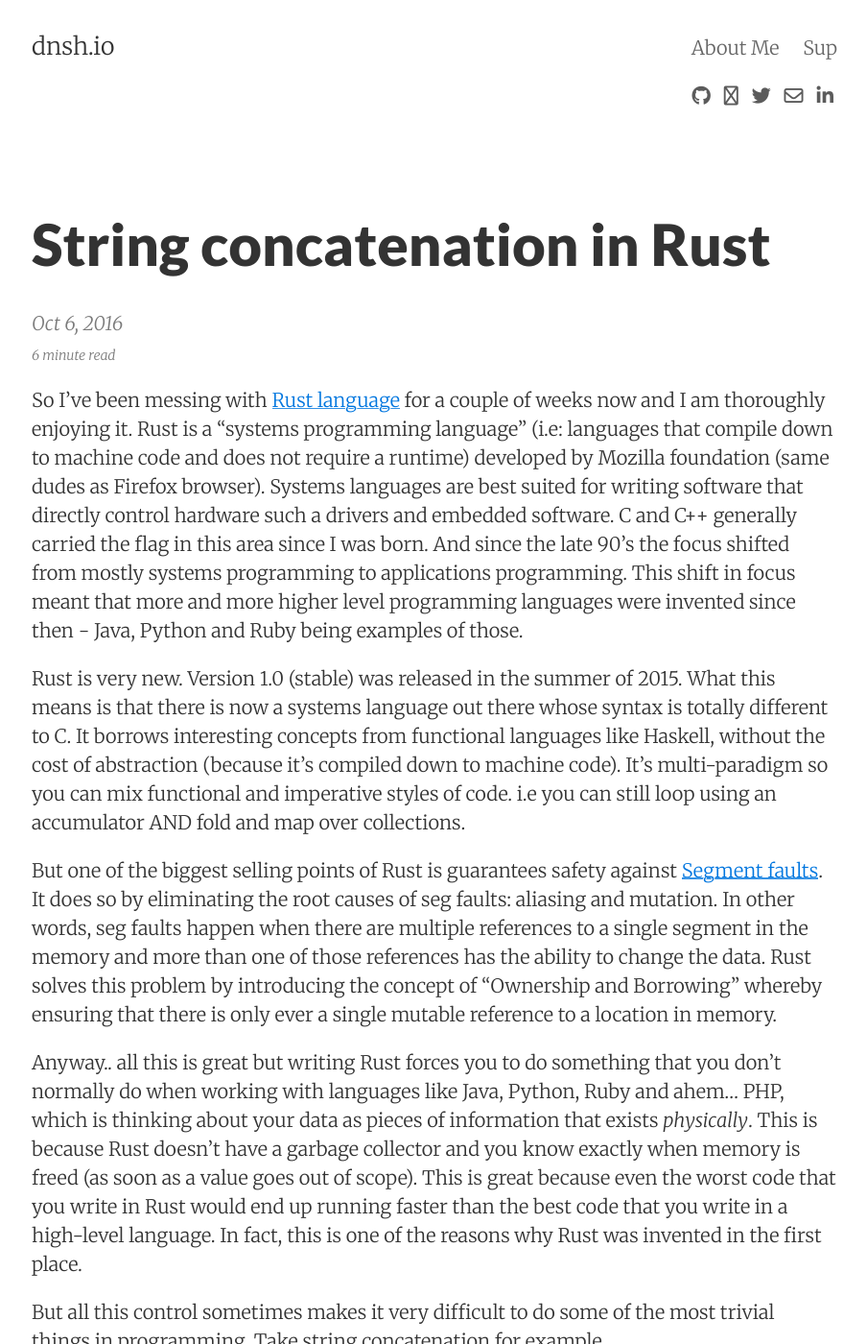
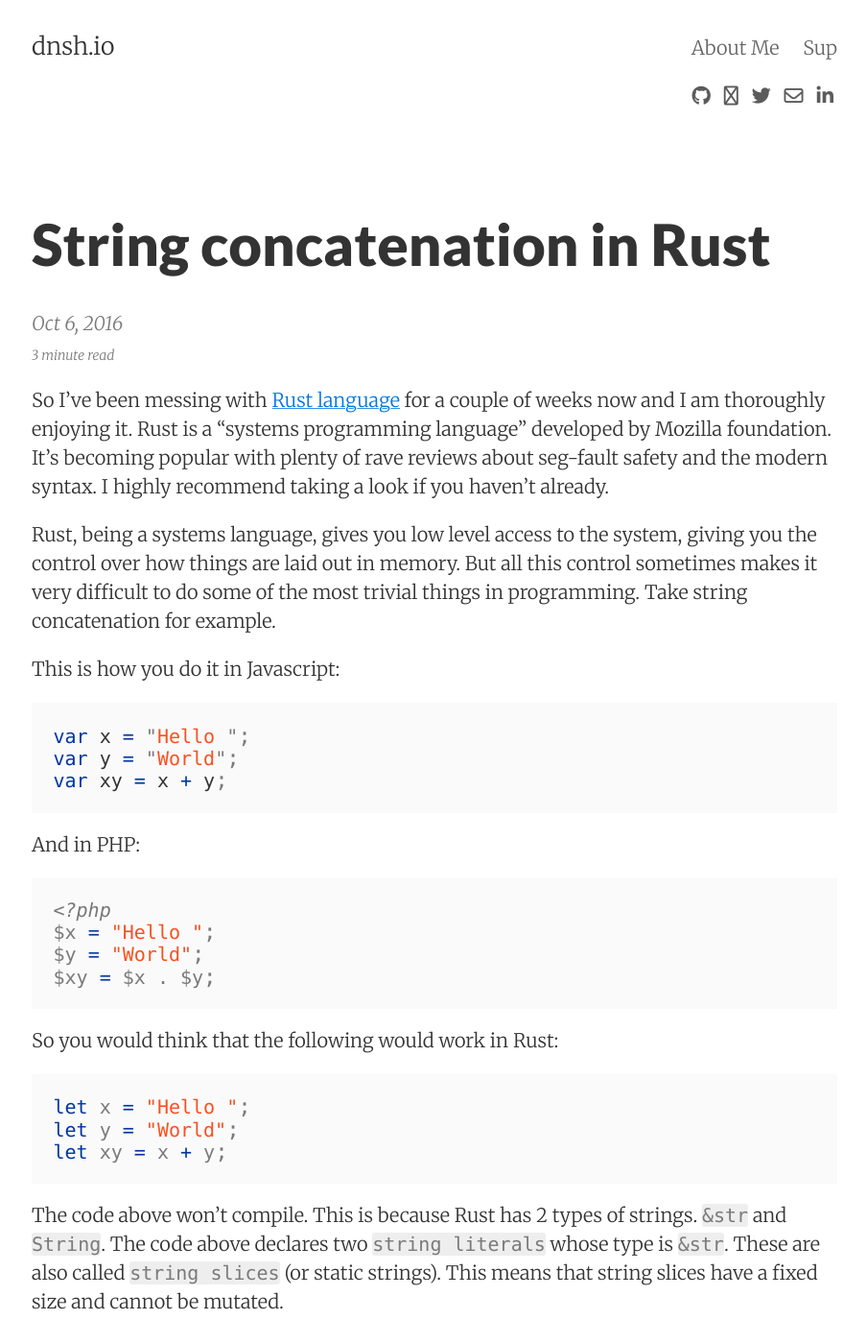
Before and after one commit to dnshio/dnshio.github.io, a Jekyll site: the page built from _posts/2016-10-06-string-concatenation-in-rust-is-not-tivial.md, in a window 1280 px wide and 1400 px high. Shown: the whole window at 96% size, without its empty margins (187-1091 px from the left). Built offline with Jekyll 4.4.1, drawn with Linux system fonts in a browser that asks for light colours; nearby versions of some CDN libraries; comment, search, counter and statistics services are not loaded; some of the changed text lies outside the part shown.

Commit message:
Edited rust article

```diff
--- a/_posts/2016-10-06-string-concatenation-in-rust-is-not-tivial.md
+++ b/_posts/2016-10-06-string-concatenation-in-rust-is-not-tivial.md
@@ -8,32 +8,12 @@ tags: [programming, rust]
 mathjax:
 ---
 So I've been messing with [Rust language](https://www.rust-lang.org) for a couple of weeks now and I am thoroughly enjoying
-it. Rust is a "systems programming language" (i.e: languages that compile down to machine code and does not require a runtime)
-developed by Mozilla foundation (same dudes as Firefox browser). Systems languages are best suited for writing software that
-directly control hardware such a drivers and embedded software. C and C++ generally carried the flag in this area since I
-was born. And since the late 90's the focus shifted from mostly systems programming to applications programming. This shift
-in focus meant that more and more higher level programming languages were invented since then - Java, Python and Ruby being
-examples of those.
+it. Rust is a "systems programming language" developed by Mozilla foundation. It's becoming popular with plenty of rave reviews
+about seg-fault safety and the modern syntax. I highly recommend taking a look if you haven't already.
 
-Rust is very new. Version 1.0 (stable) was released in the summer of 2015. What this means is that there is now a systems
-language out there whose syntax is totally different to C. It borrows interesting concepts from functional languages like
-Haskell, without the cost of abstraction (because it's compiled down to machine code). It's multi-paradigm so you can mix
-functional and imperative styles of code. i.e you can still loop using an accumulator AND fold and map over collections.
-
-But one of the biggest selling points of Rust is guarantees safety against [Segment faults](http://stackoverflow.com/questions/2346806/what-is-a-segmentation-fault).
-It does so by eliminating the root causes of seg faults: aliasing and mutation. In other words, seg faults happen when
-there are multiple references to a single segment in the memory and more than one of those references has the ability to
-change the data. Rust solves this problem by introducing the concept of "Ownership and Borrowing" whereby ensuring that
-there is only ever a single mutable reference to a location in memory.
-
-Anyway.. all this is great but writing Rust forces you to do something that you don't normally do when working with languages
-like Java, Python, Ruby and ahem... PHP, which is thinking about your data as pieces of information that exists *physically*.
-This is because Rust doesn't have a garbage collector and you know exactly when memory is freed (as soon as a value goes
-out of scope). This is great because even the worst code that you write in Rust would end up running faster than the best
-code that you write in a high-level language. In fact, this is one of the reasons why Rust was invented in the first place.
-
-But all this control sometimes makes it very difficult to do some of the most trivial things in programming. Take string
-concatenation for example.
+Rust, being a systems language, gives you low level access to the system, giving you the control over how things are
+laid out in memory. But all this control sometimes makes it very difficult to do some of the most trivial things in programming.
+Take string concatenation for example.
 
 This is how you do it in Javascript:
 
@@ -124,11 +104,3 @@ This is basically down to how and where things are stored in the memory and the
 * `impl<'a> Add<String> for &'a str` requires prepending, which is not as efficient as appending
 * `impl Add<String> for String` needlessly consume two arguments when one is sufficient
 * `impl<'a, 'b> Add<&'a str>` for &'b str hides an unconditional memory allocation
-
-So, yeah... a very long article later, we finally managed to concatenate two Strings. And that's the thing about languages
-that let you play with memory. You have to keep asking questions until you go all the way down to the physical memory in
-order to understand something that you spend less than a minute on in high-level languages.
-
-But don't be discouraged by all this. You can just go about concatenating Strings as if this article didn't even exist.
-You get the hang of the language pretty quickly. And the compiler is far more helpful than the C compiler. And it's a good
-language to learn if you want to write something that's going to give you performance boost on your existing implementation.
```
